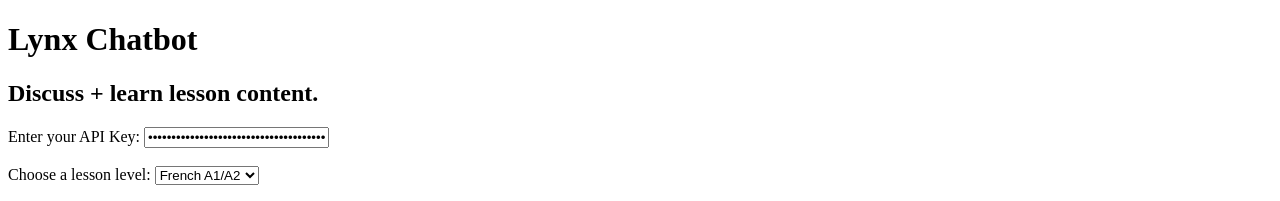
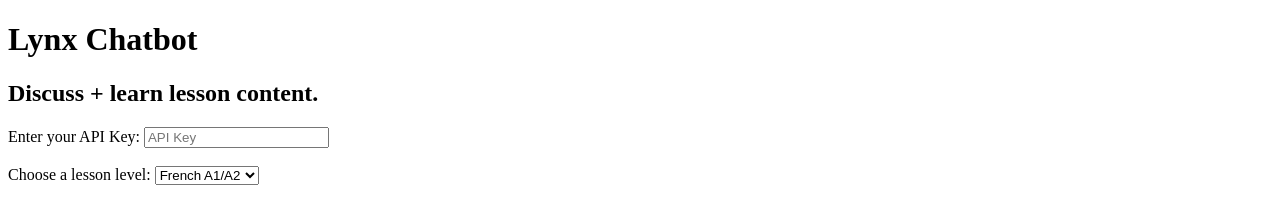
Before and after one commit to ericlaycock/lynx_demo1, a plain HTML site: page index.html in a window 1280 px wide. Shown: the top 201 px of the page. Drawn offline with Linux system fonts and the light colour scheme.

```diff
--- a/index.html
+++ b/index.html
@@ -27,7 +27,7 @@
 
     <!-- API key input -->
     <label for="api-key">Enter your API Key:</label>
-    <input type="password" id="api-key" placeholder="API Key" value="sk-proj-knK5Nuo2Gl9Bicap7PUFT3BlbkFJfSSyucdPdBTnCnvNEwg8"><br><br>
+    <input type="password" id="api-key" placeholder="API Key"><br><br>
 
     <!-- Language selection dropdown -->
     <label for="language-select">Choose a lesson level:</label>
```
